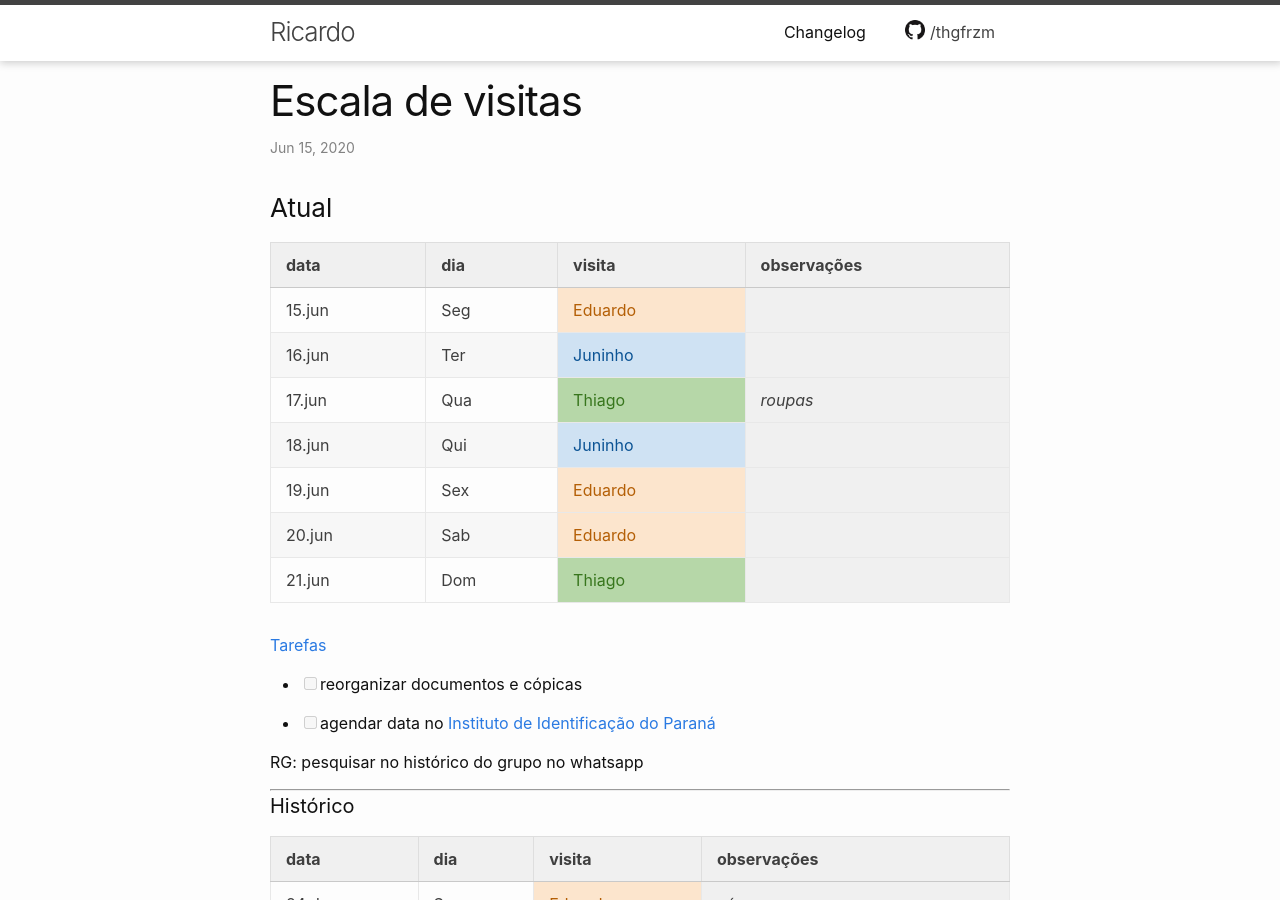
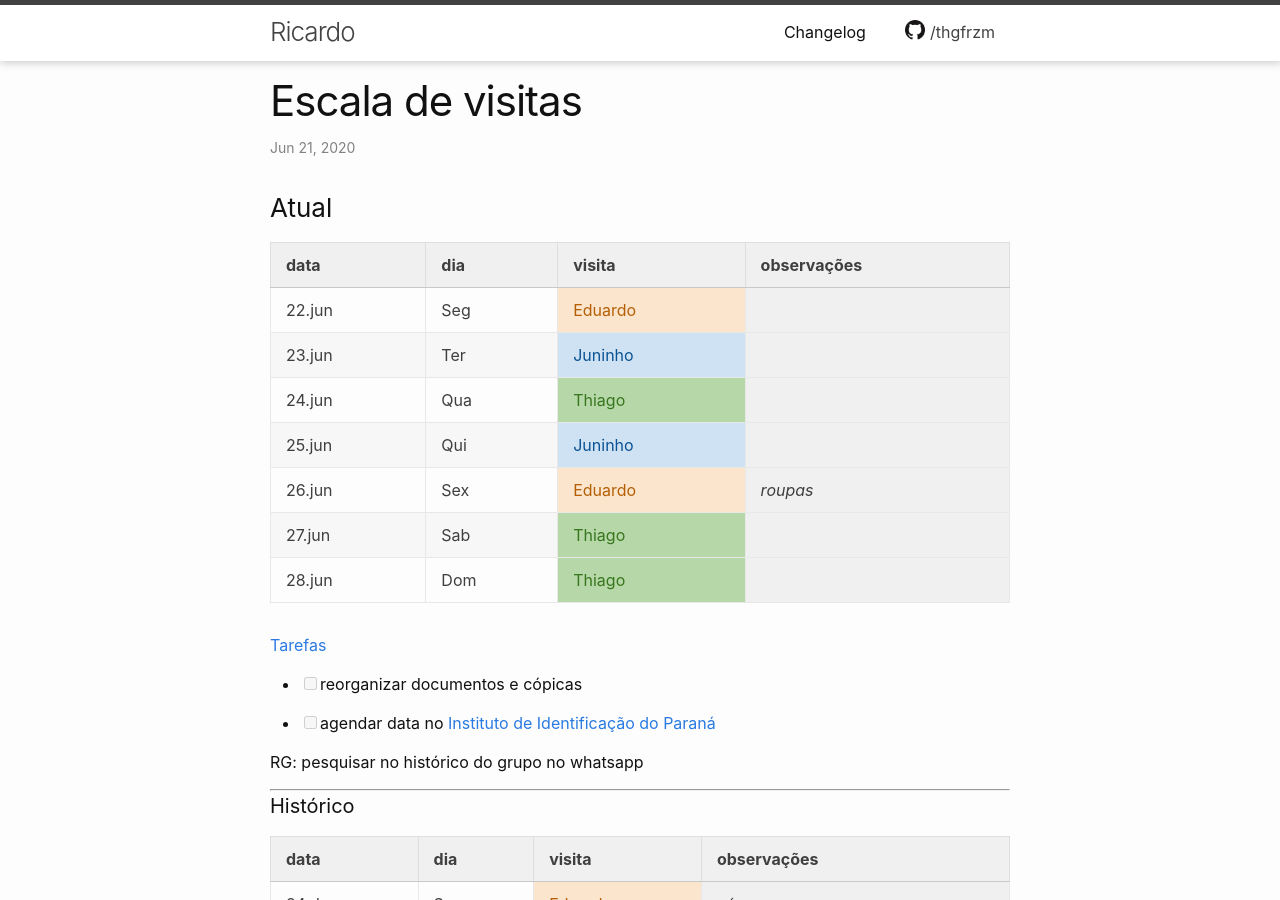
Before and after one commit to thgfrzm/ricardo, a Jekyll site: the page built from _posts/2018-12-23-escala-visitas.markdown, in a window 1280 px wide and 900 px high. Built offline with Jekyll 4.4.1, drawn with Linux system fonts in a browser that asks for light colours; some of the changed text lies outside the part shown.

Commit message:
Update 2018-12-23-escala-visitas.markdown

```diff
--- a/_posts/2018-12-23-escala-visitas.markdown
+++ b/_posts/2018-12-23-escala-visitas.markdown
@@ -1,7 +1,7 @@
 ---
 layout: post
 title:  "Escala de visitas"
-date:   2020-06-15 14:00:00 -0300
+date:   2020-06-21 16:30:00 -0300
 categories: agenda
 ---
 
@@ -9,13 +9,13 @@ categories: agenda
 
 | data   | dia | visita  | observações |
 | ------ | --- | ------- | ----------- |
-| 15.jun | Seg | Eduardo |             |
-| 16.jun | Ter | Juninho |             |
-| 17.jun | Qua | Thiago  | _roupas_    |
-| 18.jun | Qui | Juninho |             |
-| 19.jun | Sex | Eduardo |             |
-| 20.jun | Sab | Eduardo |             |
-| 21.jun | Dom | Thiago  |             |
+| 22.jun | Seg | Eduardo |             |
+| 23.jun | Ter | Juninho |             |
+| 24.jun | Qua | Thiago  |             |
+| 25.jun | Qui | Juninho |             |
+| 26.jun | Sex | Eduardo | _roupas_    |
+| 27.jun | Sab | Thiago  |             |
+| 28.jun | Dom | Thiago  |             |
 
 <!--
 ### notas
@@ -578,3 +578,10 @@ RG: pesquisar no histórico do grupo no whatsapp
 | 12.jun | Sex | Eduardo     |                     |
 | 13.jun | Sab | Thiago      |                     |
 | 14.jun | Dom | Thiago      |                     |
+| 15.jun | Seg | Eduardo     |                     |
+| 16.jun | Ter | Juninho     |                     |
+| 17.jun | Qua | Thiago      | _roupas_            |
+| 18.jun | Qui | Juninho     |                     |
+| 19.jun | Sex | Eduardo     |                     |
+| 20.jun | Sab | Eduardo     |                     |
+| 21.jun | Dom | Thiago      |                     |
```
